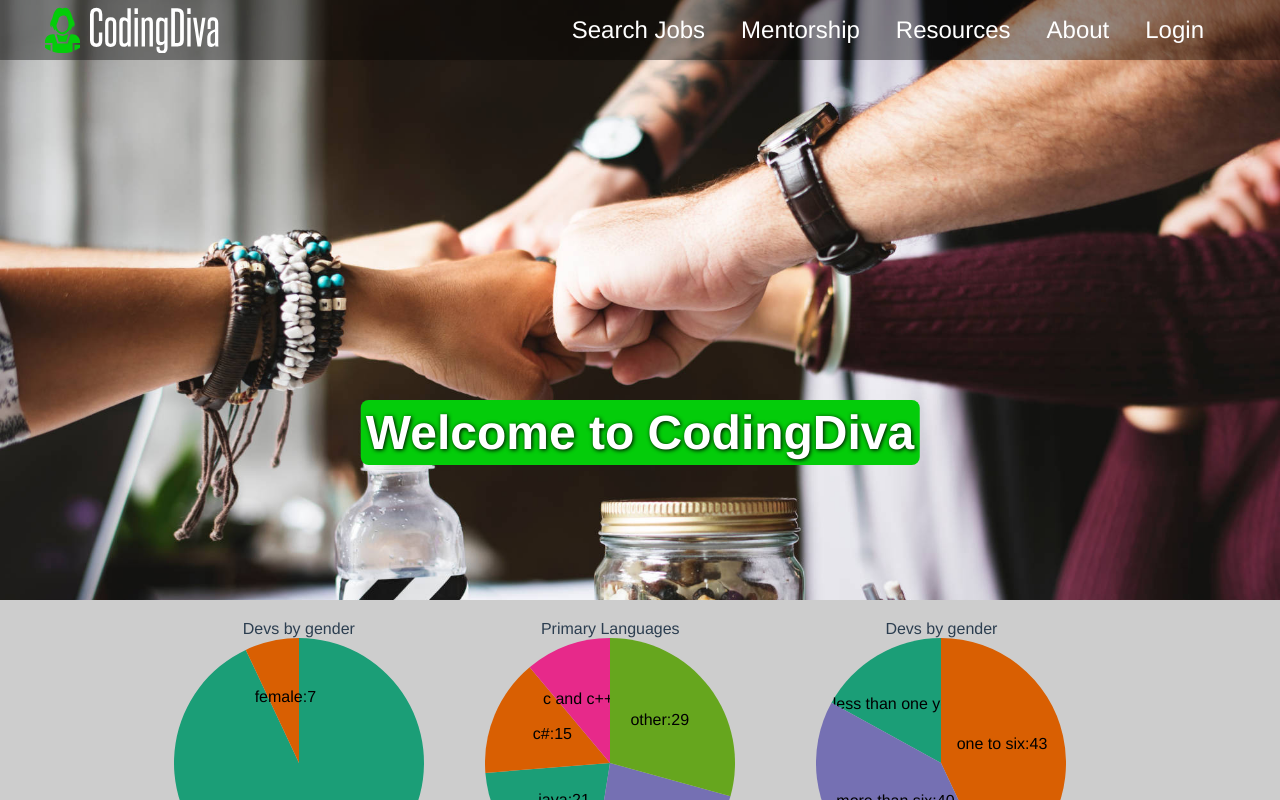
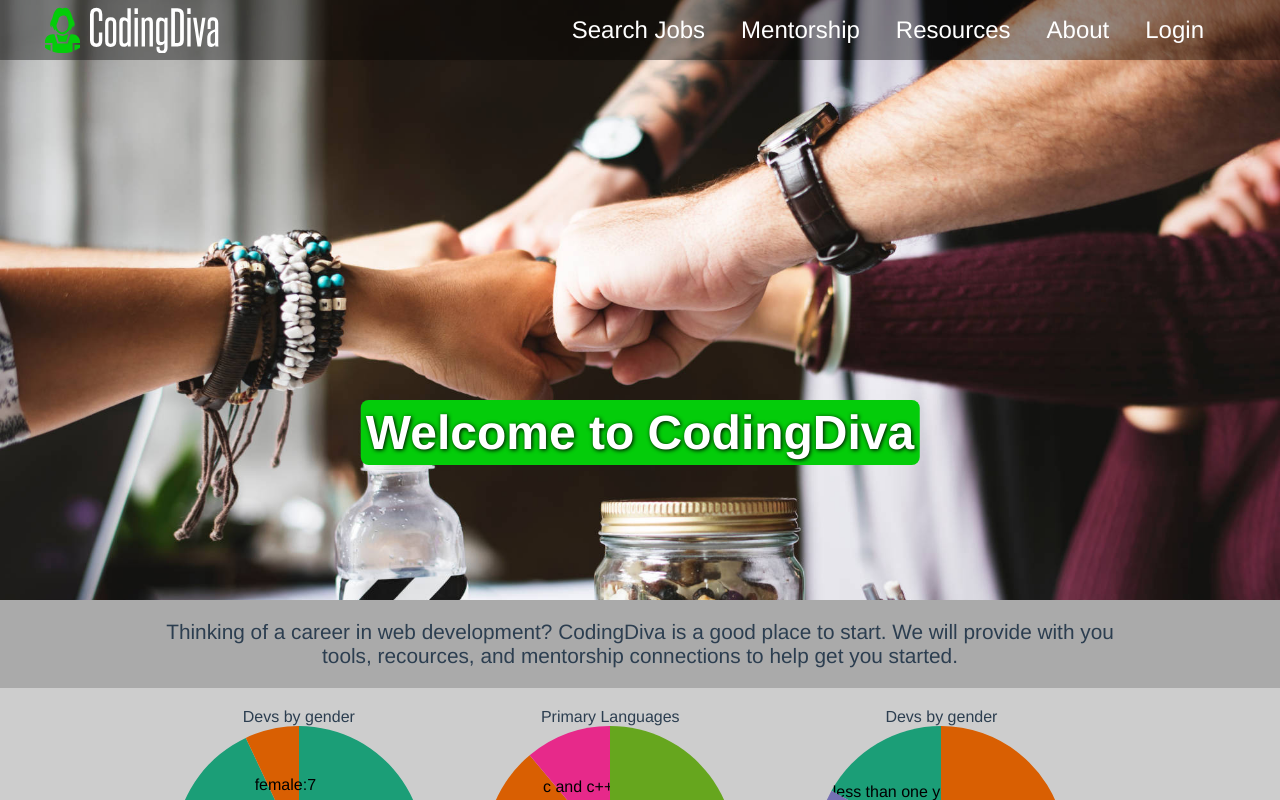
Before and after one commit to codingdiva80/codingDiva, a Vue app: page / in a window 1280 px wide. Shown: the top 800 px of the page. Built offline with nearby package versions, Linux system fonts and the light colour scheme.

Commit message:
Added welcome text

```diff
--- a/src/App.vue
+++ b/src/App.vue
@@ -66,6 +66,11 @@ body {
   max-width: 1200px;
   margin: 0 auto;
 }
+.centered-div-1000 {
+  width: 100%;
+  max-width: 1000px;
+  margin: 0 auto;
+}
 .centered-text {
   text-align: center;
 }
--- a/src/components/main/main-foundation.vue
+++ b/src/components/main/main-foundation.vue
@@ -3,6 +3,9 @@
     <div id='main'>
       <MainHeader />
       <MainBody />
+    </div>
+    <div id="main-message">
+      <MainMessage />
     </div>
     <div id='visualizations-container'>
       <DevsByGender />
@@ -21,6 +24,7 @@ import MainFooter from './main-footer';
 import DevsByGender from '@/components/global/visualizations/devs-by-gender';
 import PrimaryLanguages from '@/components/global/visualizations/primary-languages';
 import SoftwareExperience from '@/components/global/visualizations/software-experience';
+import MainMessage from './main-message';
 
 export default {
  name: 'MainComponent',
@@ -28,6 +32,7 @@ export default {
    MainHeader,
    MainBody,
    MainFooter,
+   MainMessage,
    DevsByGender,
    PrimaryLanguages,
    SoftwareExperience
@@ -49,6 +54,13 @@ export default {
     margin: 0 auto;
     justify-content: center;
   }
+  #main-message {
+    padding-top: 20px;
+    padding-bottom: 20px;
+    font-size: 1.3em;
+    width: 100%;
+    background: #aaa;
+  }
   .vis {
     margin-right: 20px;
     margin-top: 20px;
--- /dev/null
+++ b/src/components/main/main-message.vue
@@ -0,0 +1,12 @@
+<template>
+  <div class='centered-div-1000 centered-text'>
+    Thinking of a career in web development? CodingDiva is a good place to start. We will provide with you
+    tools, recources, and mentorship connections to help get you started.
+  </div>
+</template>
+
+<script>
+export default {
+  name: 'MainMessage'
+}
+</script>
```
